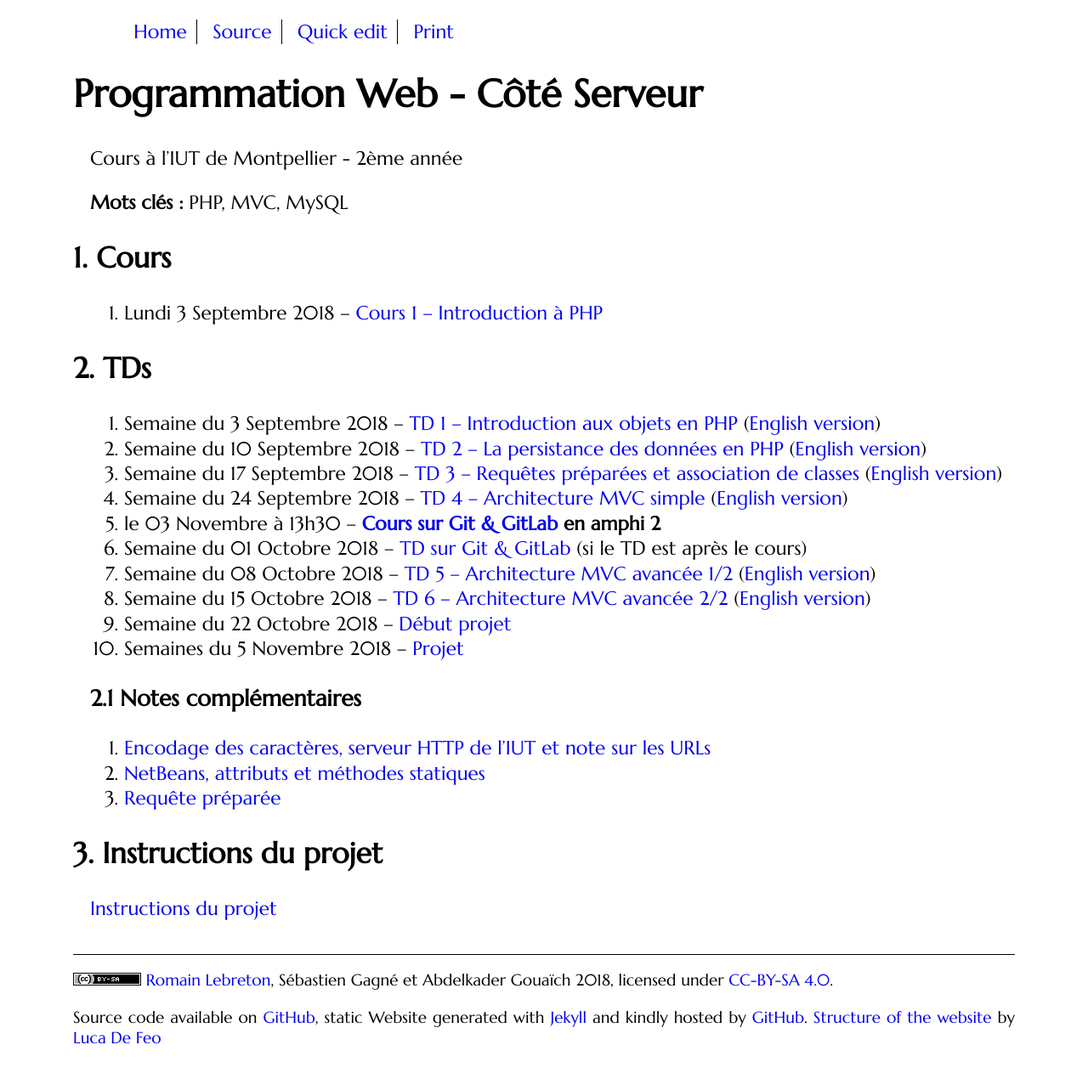
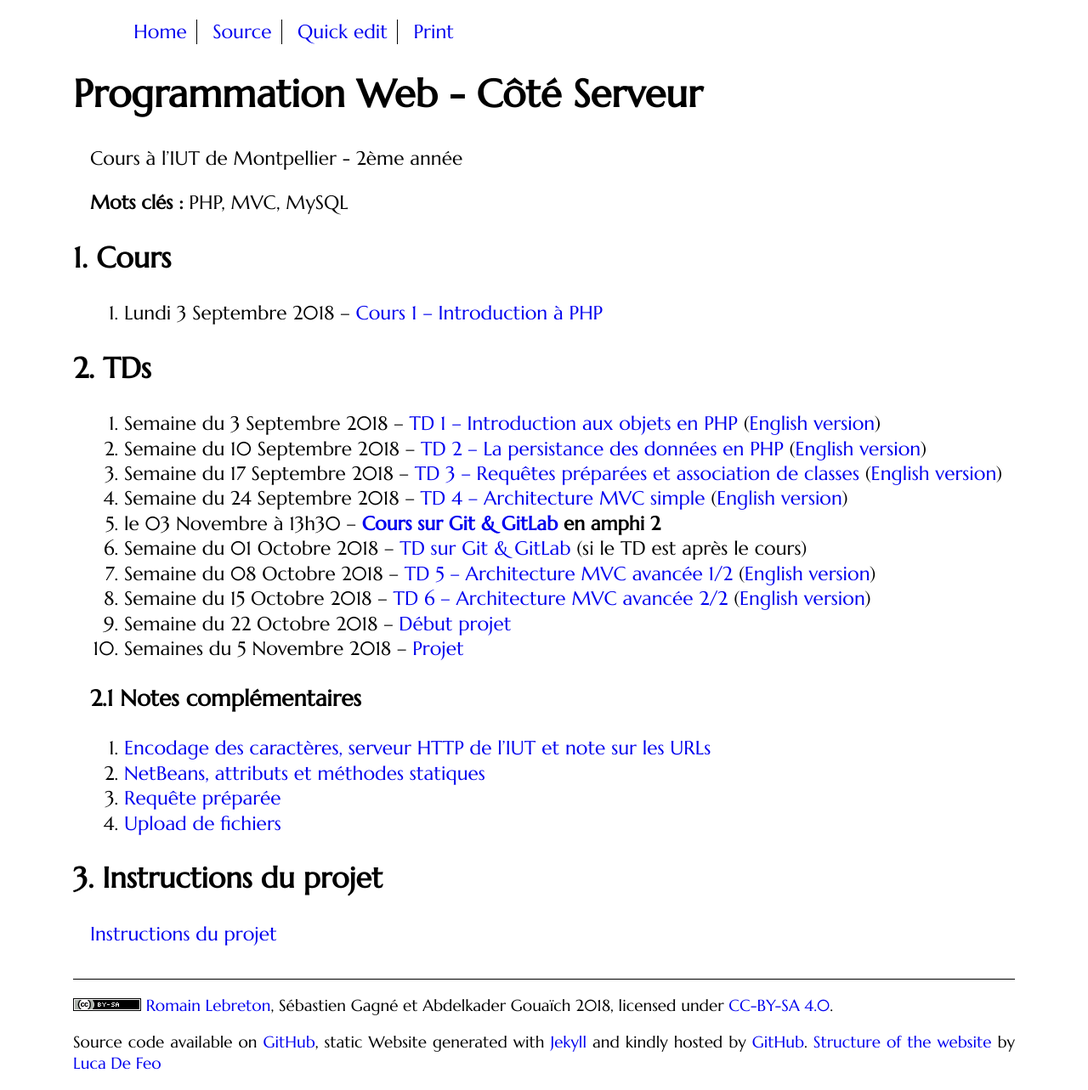
Before and after one commit to romainlebreton/R3.01-DeveloppementWeb, a Jekyll site: the page built from index.md, in a window 1280 px wide. Shown: the whole page at 85% size. Built offline with Jekyll 4.4.1, drawn with Linux system fonts in a browser that asks for light colours; some web fonts are replaced; before the commit the page ends 1254 px from its top, so only the background shows below that.

Commit message:
Upload de fichiers

```diff
--- a/index.md
+++ b/index.md
@@ -64,7 +64,7 @@ Cours à l'IUT de Montpellier - 2ème année
 1. [Encodage des caractères, serveur HTTP de l'IUT et note sur les URLs]({{site.baseurl}}/assets/tut1-complement.html)
 2. [NetBeans, attributs et méthodes statiques]({{site.baseurl}}/assets/tut2-complement.html)
 3. [Requête préparée]({{site.baseurl}}/assets/tut3-complement.html)
-<!-- 4. [Upload de fichiers]({{site.baseurl}}/assets/tut4-complement.html) -->
+4. [Upload de fichiers]({{site.baseurl}}/assets/tut4-complement.html)
 <!-- 5. [Cookies & sessions]({{site.baseurl}}/assets/tut7-complement.html) -->
 
 
```
